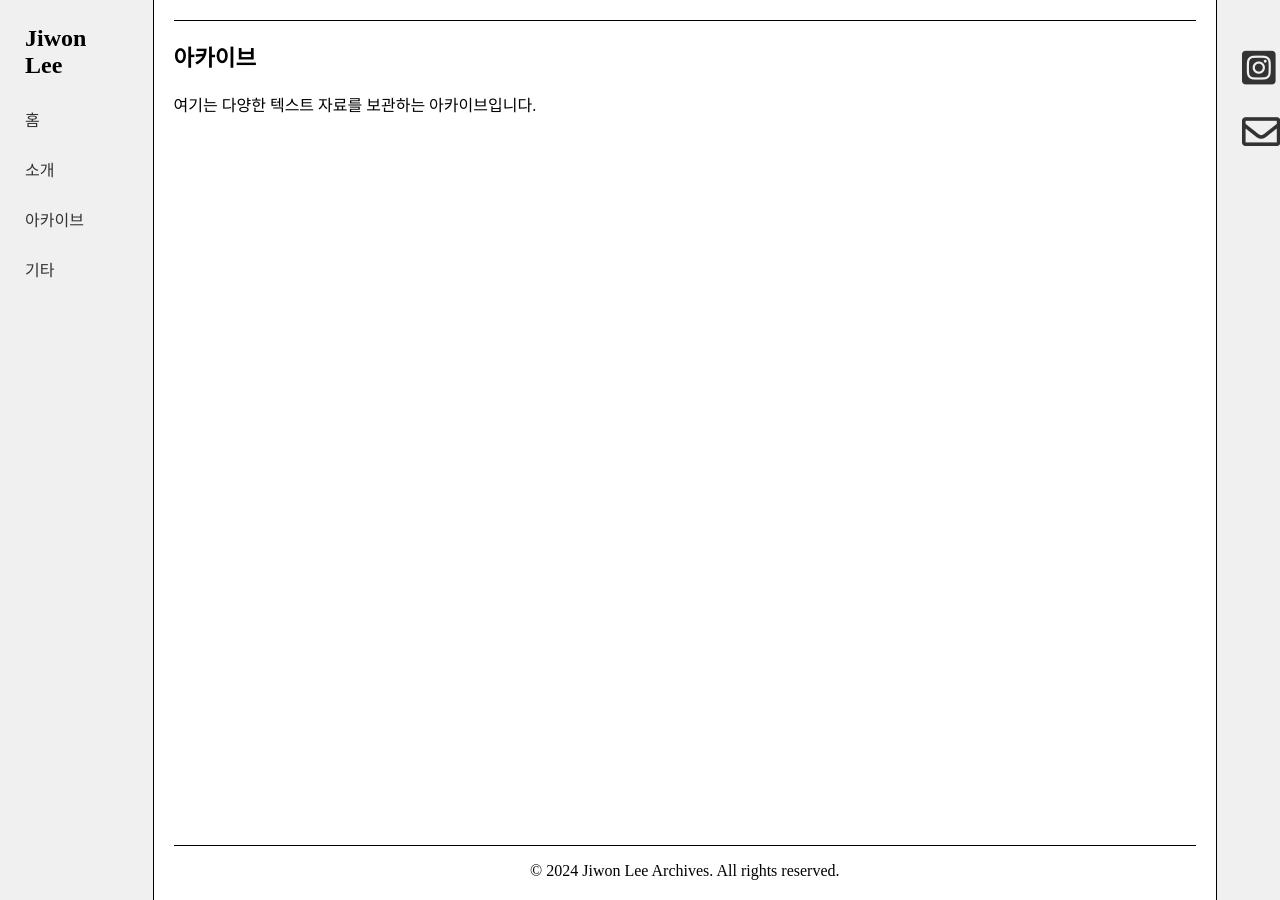
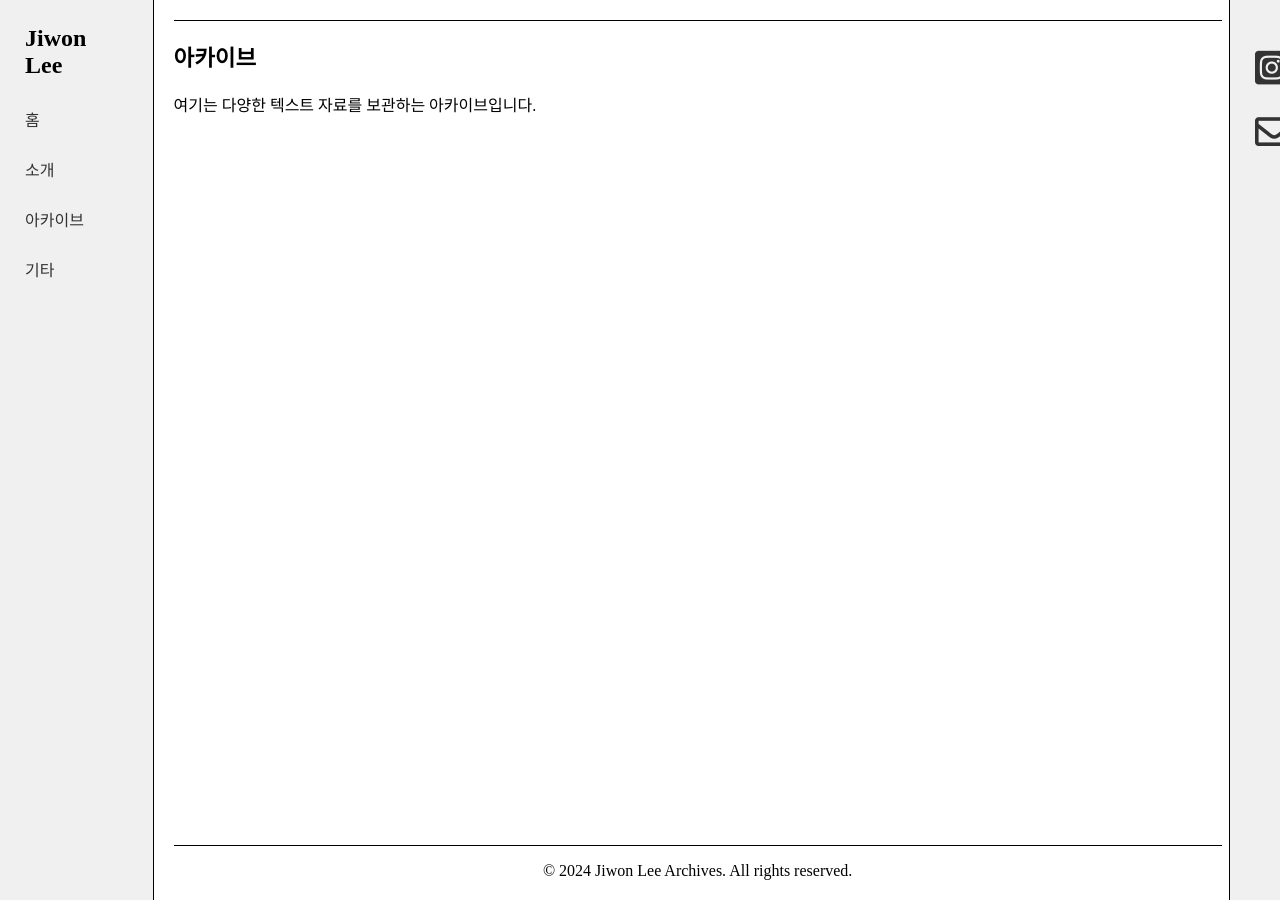
Before and after one commit to LfayeJ/archives, a Jekyll site: the page built from index.html, in a window 1280 px wide. Built offline with Jekyll 4.4.1, drawn with Linux system fonts in a browser that asks for light colours; some web fonts are replaced.

Commit message:
Update styles.css

```diff
--- a/assets/css/styles.css
+++ b/assets/css/styles.css
@@ -50,7 +50,7 @@ p:last-of-type {
 
 .container {
   display: flex;
-  width: 95vw;
+  width: calc(100vw - 3vw);
   min-height: 100vh;
   background-color: #fff;
 }
@@ -71,7 +71,7 @@ p:last-of-type {
   position: fixed;
   top: 0;
   right: 0;
-  width: 5vw;
+  width: 3vw;
   border-left: 1px solid var(--border-color);
 }
 
```
